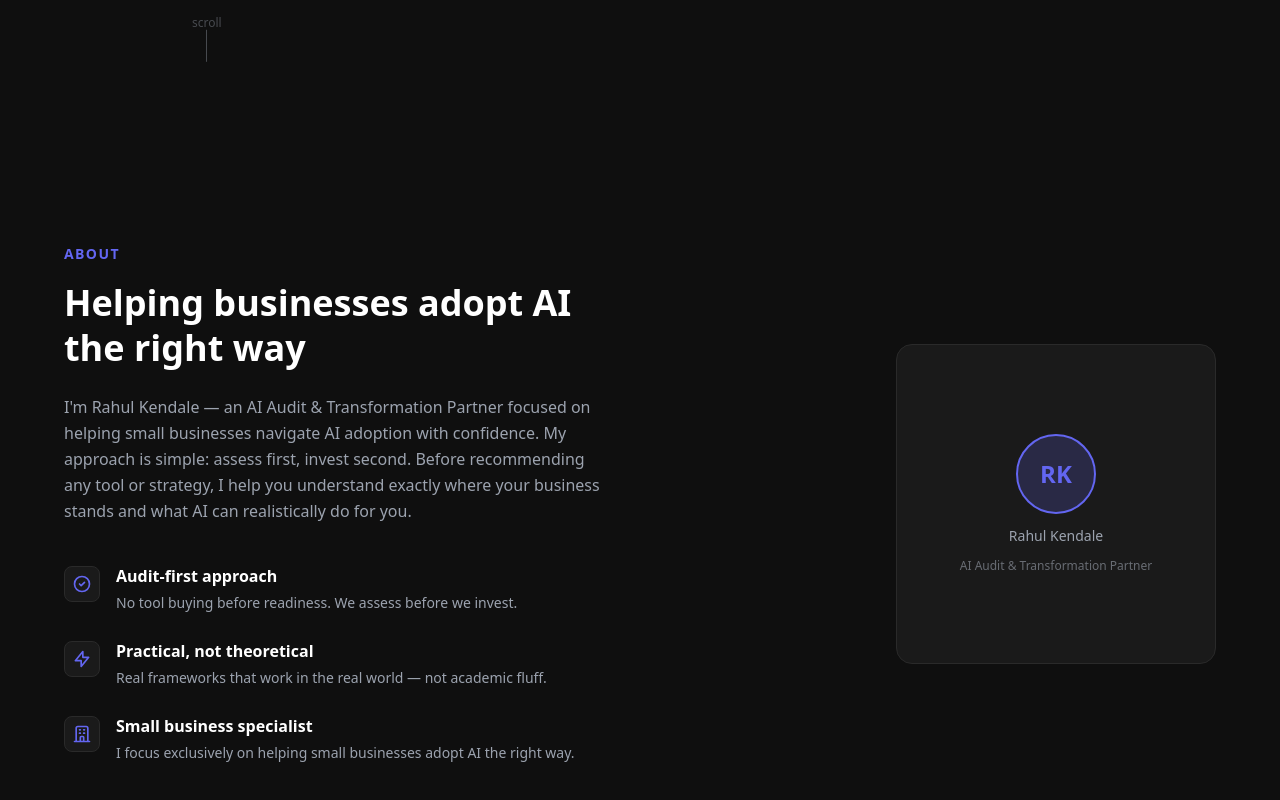
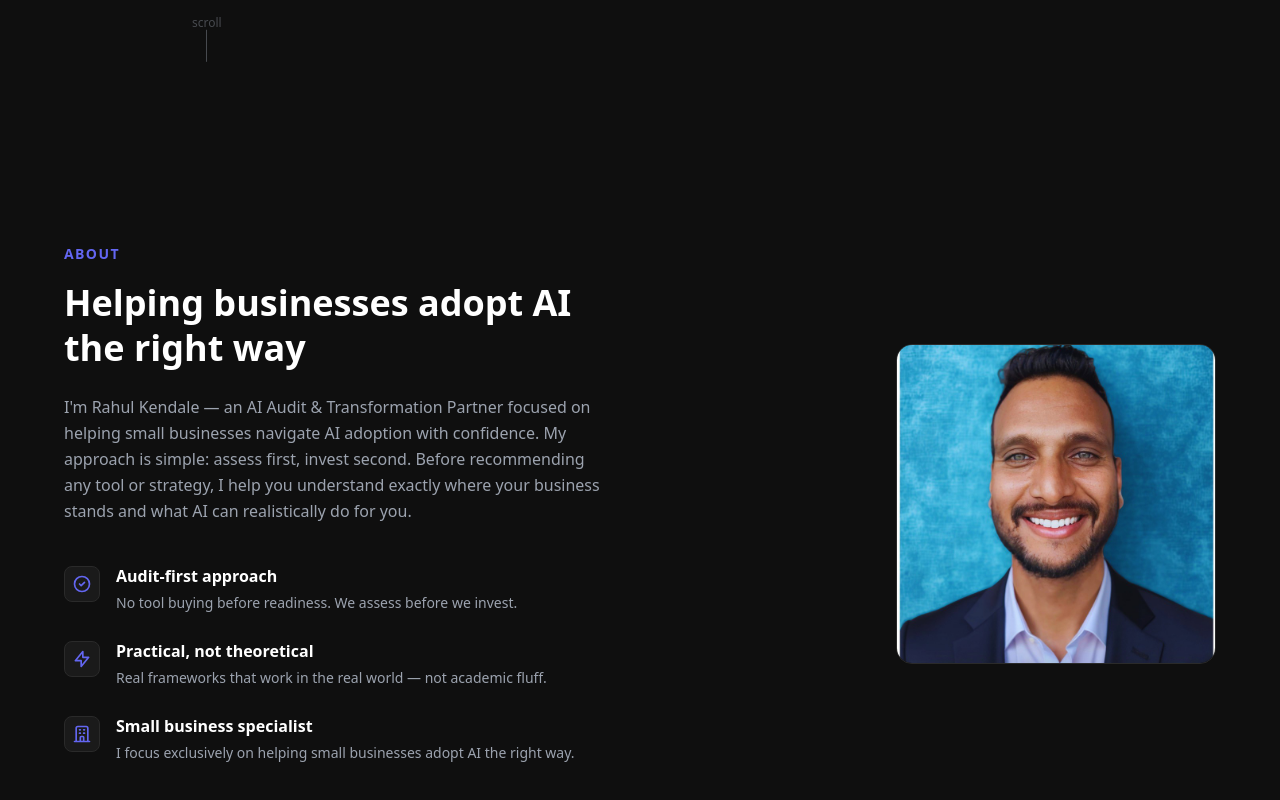
Before and after one commit to kenrahu/kenrahu-website, a React (Vite) app: page / in a window 1280 px wide. Shown: the part 652-1452 px from the top of the page. Built offline with nearby package versions, Linux system fonts and the light colour scheme.

Commit message:
Add headshot photo, remove unverified stat

```diff
--- a/src/components/About.jsx
+++ b/src/components/About.jsx
@@ -1,3 +1,5 @@
+import rahulPhoto from '../assets/rahul.jpeg'
+
 const bullets = [
   {
     icon: (
@@ -61,17 +63,15 @@ export default function About() {
             </div>
           </div>
 
-          {/* Avatar / Photo placeholder */}
+          {/* Photo */}
           <div className="flex justify-center md:justify-end">
             <div className="relative">
-              <div className="w-64 h-64 sm:w-80 sm:h-80 rounded-2xl bg-surface border border-[#2A2A2A] flex items-center justify-center">
-                <div className="flex flex-col items-center gap-3">
-                  <div className="w-20 h-20 rounded-full bg-accent/20 border-2 border-accent flex items-center justify-center">
-                    <span className="text-accent text-2xl font-bold">RK</span>
-                  </div>
-                  <p className="text-muted text-sm">Rahul Kendale</p>
-                  <p className="text-muted/60 text-xs">AI Audit & Transformation Partner</p>
-                </div>
+              <div className="w-64 h-64 sm:w-80 sm:h-80 rounded-2xl overflow-hidden border border-[#2A2A2A]">
+                <img
+                  src={rahulPhoto}
+                  alt="Rahul Kendale"
+                  className="w-full h-full object-cover object-top"
+                />
               </div>
               {/* Decorative glow */}
               <div className="absolute -inset-1 rounded-2xl bg-accent/5 -z-10 blur-xl"></div>
--- a/src/components/Hero.jsx
+++ b/src/components/Hero.jsx
@@ -43,7 +43,6 @@ export default function Hero() {
         {/* Trust stats */}
         <div className="flex flex-wrap gap-6 sm:gap-10">
           {[
-            { value: '50+', label: 'Businesses Assessed' },
             { value: '7', label: 'AI Tools Built' },
             { value: 'Free', label: 'Readiness Assessment Available' },
           ].map((stat) => (
```
Also changed, not shown: src/assets/rahul.jpeg (added).
